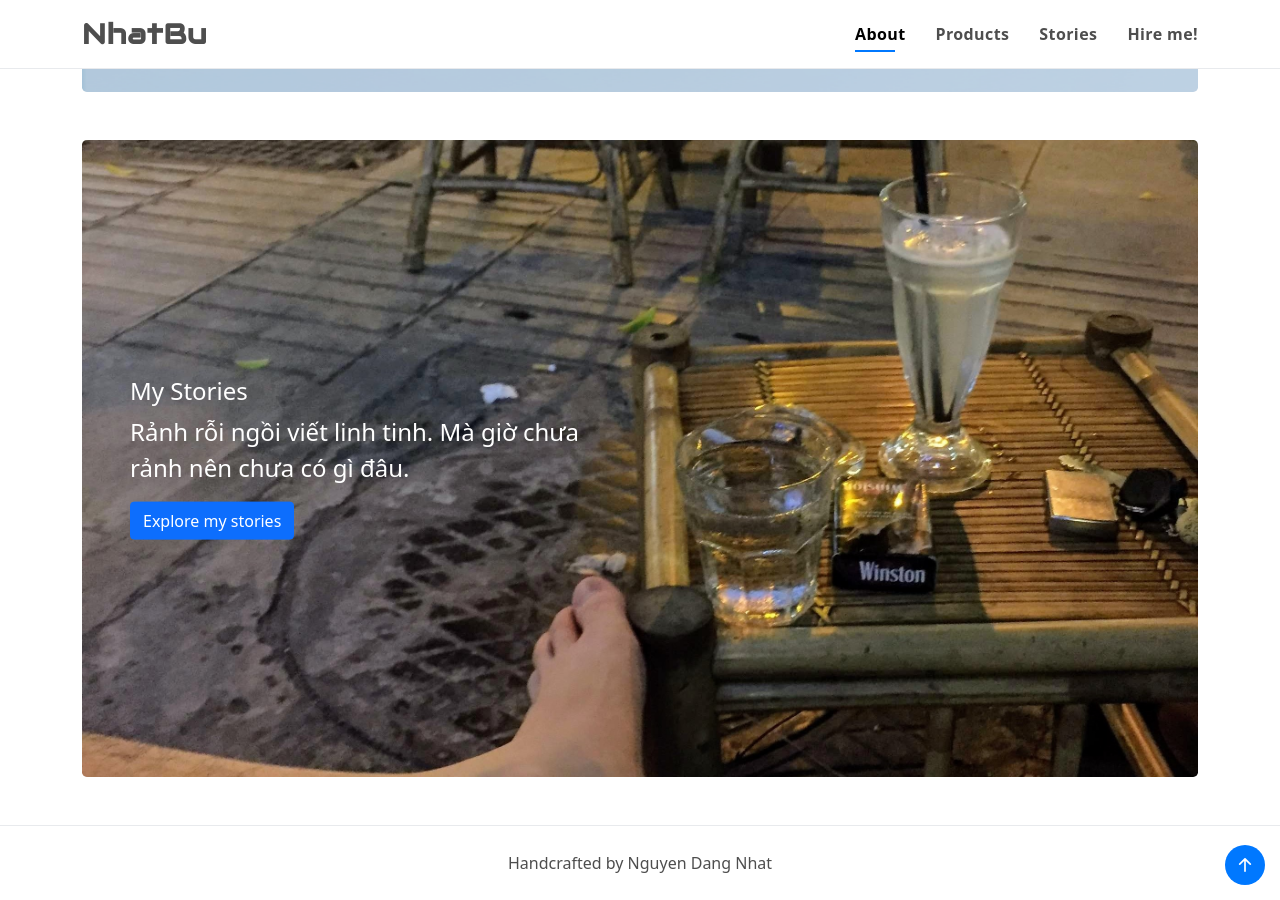
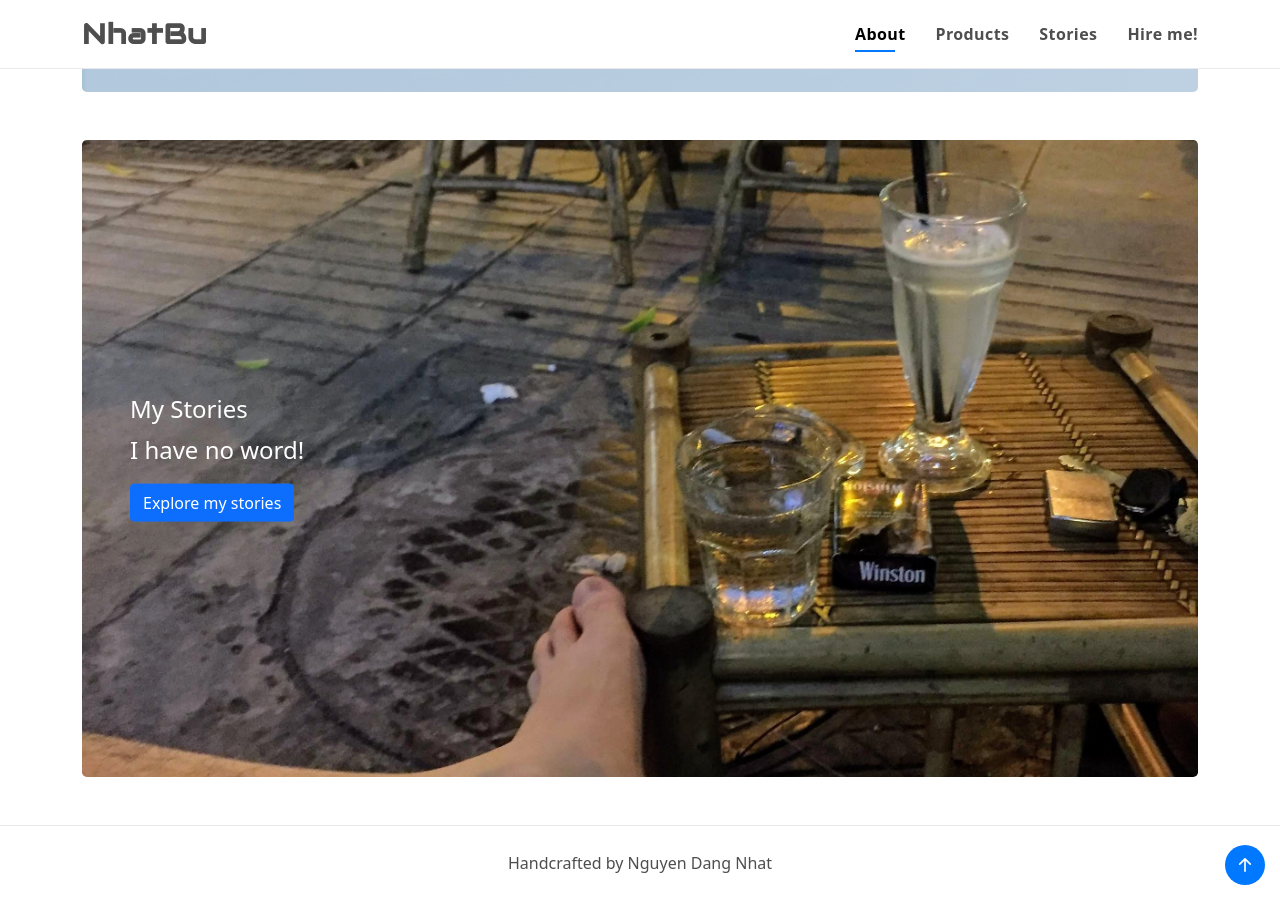
Before and after one commit to ndagnhat/ndagnhat.github.io, a Jekyll site: the page built from index.html, in a window 1280 px wide and 900 px high, scrolled down 2264 px. Built offline with Jekyll 4.4.1, drawn with Linux system fonts in a browser that asks for light colours.

Commit message:
Update _config.yml

```diff
--- a/_config.yml
+++ b/_config.yml
@@ -72,5 +72,5 @@ hireme:
 #store config
 stories:
   title: My Stories
-  description: Rảnh rỗi ngồi viết linh tinh. Mà giờ chưa rảnh nên chưa có gì đâu.
+  description: I have no word!
   thumbnail: /assets/img/stories/stories.jpg
```
